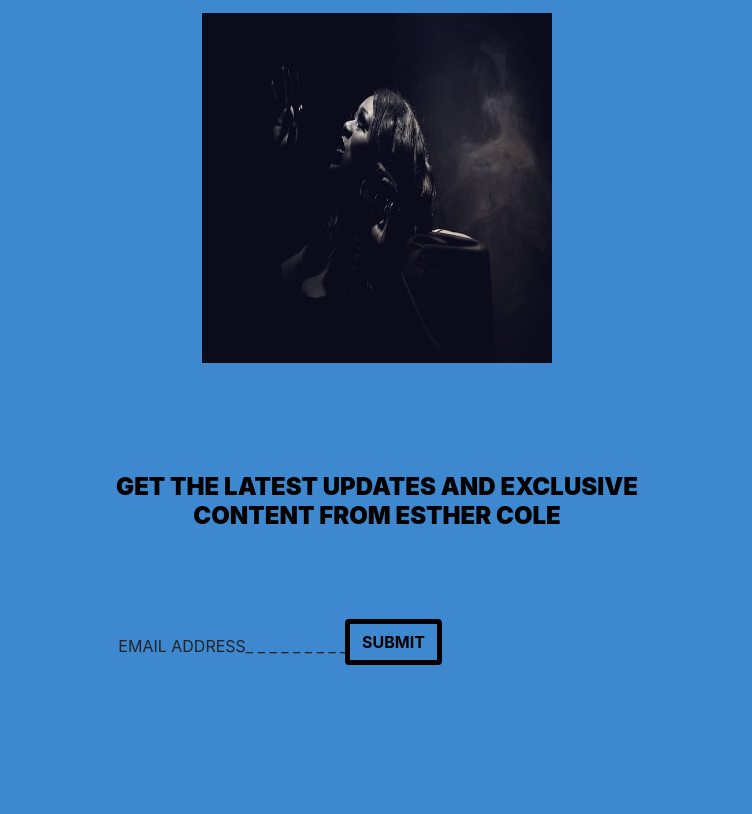
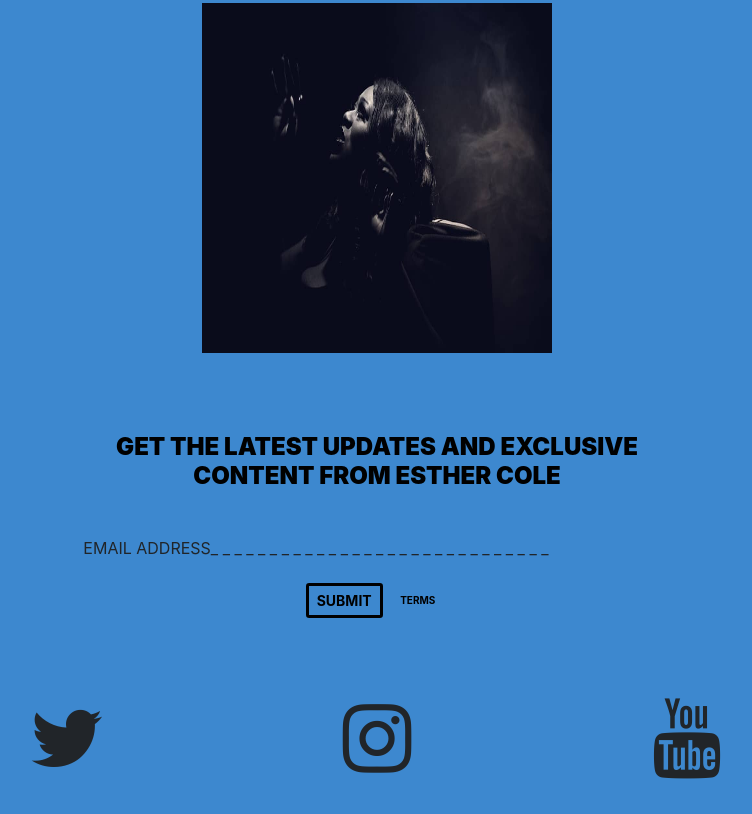
Before and after one commit to iamesthercole/KIWE, a plain HTML site: page index.html in a window 1280 px wide. Shown: the part 1124-1938 px from the top of the page, without its empty margins (263-1015 px from the left). Before the commit the page ends 1837 px from the top, so only its background shows below. Drawn offline with nearby package versions, Linux system fonts and the light colour scheme.

Commit message:
updated landing page with social media footer elements

```diff
--- a/assets/css/style.css
+++ b/assets/css/style.css
@@ -82,7 +82,7 @@
 .container-fluid {
     background-color:#3d88cf;
     padding-top: 40px ;
-    padding-bottom: 30px;
+    padding-bottom: 20px;
     min-height: 150px;
     margin: auto;
 }
@@ -95,7 +95,7 @@
     color: #000000;
     padding: 10px;
     text-align: center;
-    padding-top: 40px;
+    padding-top: 20px;
 }
 
 .nav {
@@ -118,10 +118,22 @@
     color: #fafafa;
 }
 
+.center-form {
+    margin: auto;
+    width: 70%;
+    text-align: center;
+}
+
+.center-footer {
+    margin: auto;
+    width: 100%;
+    text-align: center;
+}
 /*--------------------------------------------------Buttons and Forms*/
 
 .content-button {
 max-width: 30%;
+padding-top: 40px;
 }
 
 .alert {
@@ -141,13 +153,30 @@
 
 .landing-page-cob {
     background-color: #3d88cf;
-    border-width: thick;
+    border-width: medium;
     border-color: #000000;
+}
+
+.subscribe-btn {
+   position: relative;
+   padding-bottom: 40px;
 }
 
 .btn-black {
     color: #000000 !important;
     font-weight: bolder;
+    text-transform: uppercase;
+}
+
+.terms {
+    color: #000000 !important;
+    font-weight: 30px;
+    font-size: 10px;
+    font-weight: bold;
+}
+
+.fa {
+    size: 40px;
 }
 
 /*--------------------------------------------------About Me*/
--- a/index.html
+++ b/index.html
@@ -42,16 +42,47 @@
                 <h4 class="callout">GET THE LATEST UPDATES AND EXCLUSIVE CONTENT FROM ESTHER COLE</h4>
             </div>
         </div>
-        <form class="form-inline center">
+        <form class="center-form">
             <div class="form-group row">
                 <label for="staticEmail" class="col-sm-2 col-form-label"></label>
                 <div class="col-sm-10">
-                <input type="text" readonly class="form-control-plaintext" id="staticEmail" value="EMAIL ADDRESS_ _ _ _ _ _ _ _ _ _ _ _ _ _ _ _ _ _ _ _ _ _ _ _ _ _ _ _ _ _ _ _">
+                <input type="text" readonly class="form-control-plaintext" id="staticEmail" value="EMAIL ADDRESS_ _ _ _ _ _ _ _ _ _ _ _ _ _ _ _ _ _ _ _ _ _ _ _ _ _ _ _ _">
                 </div>
             </div>
-             <button type="submit" class="btn btn-primary mb-2 landing-page-cob btn-black">SUBMIT</button>
+            <div class="subscribe-btn">
+                <input class="btn btn-sm landing-page-cob btn-black" type="submit" value="Submit">
+                <a class="btn terms" href="resources/t&c.pdf" target="_blank" role="button">TERMS</a>
+            </div>
         </form>
     </section>
+    <footer class="container-fluid center-footer">
+            <div class="col-sm-12">
+                <ul class="list-inline social-links col-sm-12">
+                    <li class="list-inline-item col-sm-3">
+                        <a target ="_blank" ref="#">
+                        <i class="fa fa-twitter fa-5x" aria-hidden="true"></i>
+                        <span class="sr-only">Twitter</span>
+                        </a>
+                    </li>
+                    <li class="list-inline-item col-sm-3">
+                        <a target ="_blank" ref="#">
+                        <i class="fa fa-instagram fa-5x" aria-hidden="true"></i>
+                        <span class="sr-only">Instagram</span>
+                        </a>
+                    </li>
+                    <li class="list-inline-item col-sm-3">
+                        <a target ="_blank" ref="#">
+                        <i class="fa fa-youtube fa-5x" aria-hidden="true"></i>
+                        <span class="sr-only">YouTube</span>
+                        </a>
+                    </li>
+                </ul>
+                <p>
+
+                </p>
+            </div>
+        </div>
+    </footer>
 </body>
 <script src="https://stackpath.bootstrapcdn.com/bootstrap/4.5.2/js/bootstrap.min.js" integrity="sha384-B4gt1jrGC7Jh4AgTPSdUtOBvfO8shuf57BaghqFfPlYxofvL8/KUEfYiJOMMV+rV" crossorigin="anonymous"></script>
 </html>
```
Also changed, not shown: 1 other file.
